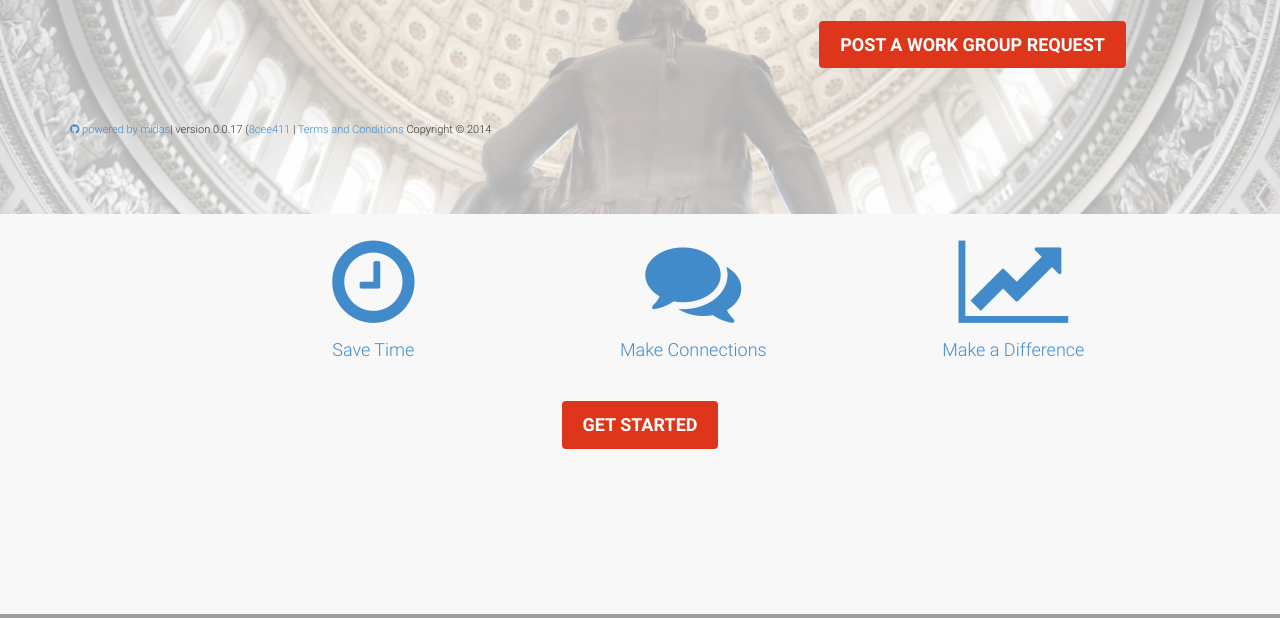
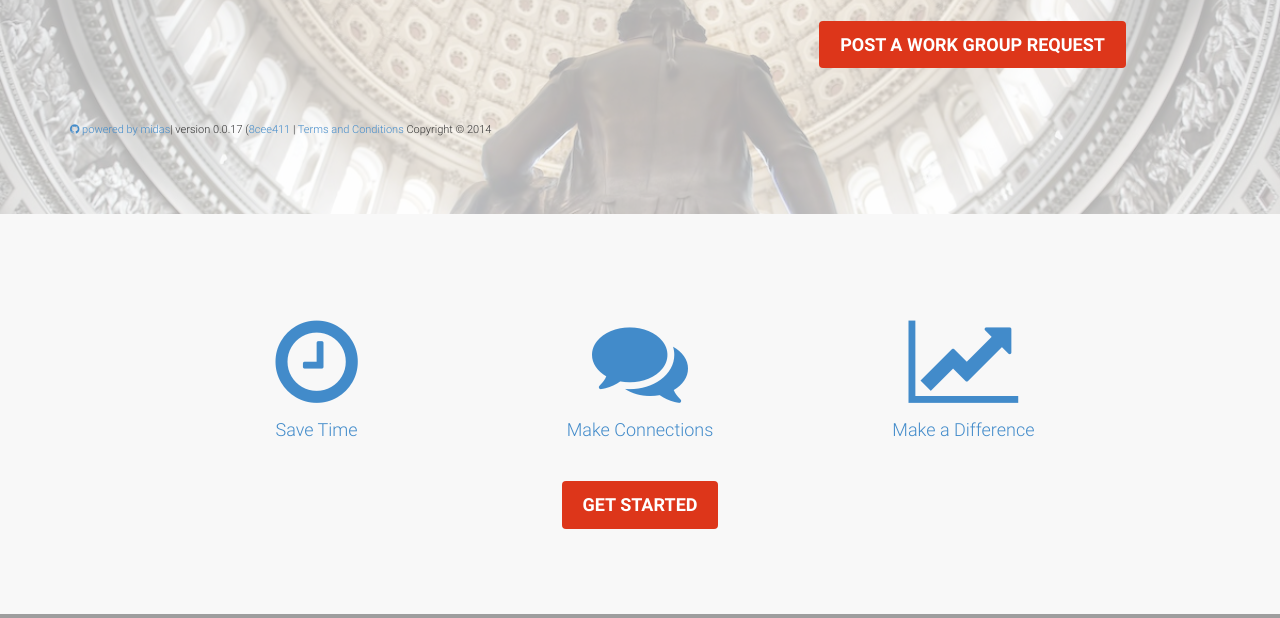
Before and after one commit to alwaysbrightblue/midas-bs, a PHP site: page / in a window 1280 px wide. Shown: the part 659-1277 px from the top of the page. Run offline with PHP 8.4, Linux system fonts and the light colour scheme; some libraries are stand-ins or nearby versions; grey boxes are pictures that could not be loaded.

Commit message:
fix positioning in splash 3 icons on desktop

```diff
--- a/assets/styles/application.css
+++ b/assets/styles/application.css
@@ -1369,13 +1369,32 @@ ul.task-tags > li {
 .btn-midas:active {
   color: #eee;
 }
+.inline-block-center {
+  text-align: center;
+}
+@media screen and (min-width: 980px) {
+  .inline-block-center {
+    height: 400px;
+    padding-top: 80px;
+  }
+}
 .hero-wrapper {
   text-align: center;
+  display: inline-block;
+}
+@media screen and (min-width: 320px) {
+  .hero-wrapper {
+    width: 33.33333%;
+  }
+}
+@media screen and (min-width: 980px) {
+  .hero-wrapper {
+    width: 25%;
+  }
 }
 .hero-wrapper .hero-widget {
   position: relative;
   margin: 0 auto;
-  display: inline-block;
   text-align: center;
   padding-top: 20px;
   padding-bottom: 20px;
--- a/less/splash.less
+++ b/less/splash.less
@@ -116,15 +116,33 @@
 
 /////////////////////////////////  SOCIAL ICONS
 
+.inline-block-center {
+  text-align: center;
+  @media screen and (min-width: 980px) {
+  	height: 400px;
+  	padding-top: 80px;
+  }
+}
+
 .hero-wrapper {
 	text-align: center;
+	display: inline-block;
+	@media screen and (min-width: 320px) {
+		width: 33.33333%;
+	}
+	@media screen and (min-width: 980px) {
+		width: 25%;
+	}
+
+
+
 	.hero-widget{
 		position: relative;
 		margin: 0 auto;
-		display: inline-block;
 		text-align: center;
 		padding-top: 20px;
 		padding-bottom: 20px;
+
 		&.well {
 			background-color: transparent;
 			border: none;
--- a/sections/hp/splash3/splash3.php
+++ b/sections/hp/splash3/splash3.php
@@ -5,8 +5,8 @@
 // getting the idea out. - Gabe Lloyd, Oct 6 2014 ?>
 
 <div class="row-fluid padding-left-none padding-right-none">
-<div class="splash-wrap">
-			<div class="col-lg-3 col-lg-offset-2 col-md-3 col-md-offset-2 col-sm-3 col-sm-offset-1">
+<div class="inline-block-center">
+
 			<div class="hero-wrapper">
 		      <div class="hero-widget well" id="allstar">
 		            <a href="#">
@@ -14,8 +14,8 @@
 		            <div class="text"><var>Save Time</var></div></a><!-- text -->
 		        </div> <!-- hero-widget well -->
 			    </div> <!-- hero-wrapper -->
-			</div> <!-- col-md-4 -->
-	    <div class="col-lg-3 col-md-3 col-sm-3">
+
+
 	    	<div class="hero-wrapper">
 	      <div class="hero-widget well" id="facebook">
 	            <a href="#" target="_blank">
@@ -23,8 +23,7 @@
 	            <div class="text"><var>Make Connections</var></div></a>
 	            </div> <!-- hero-wrapper -->
 	       </div>
-	    </div>
-	    <div class="col-lg-3 col-md-3 col-sm-3">
+
 	    	<div class="hero-wrapper">
 	        <div class="hero-widget well" id="twitter">
 	            <a href="#" target="_blank">
@@ -32,7 +31,7 @@
 	            <div class="text"><var>Make a Difference</var></div></a>
 	        </div>
 	        </div> <!-- hero-wrapper -->
-	    </div>
+
 	    <div class="clearfix"></div>
 	<div class="text-center"><a href="#"><button class="btn btn-midas" id="center">Get Started</button></a></div>
 </div><!-- /.splash-wrap -->
```
